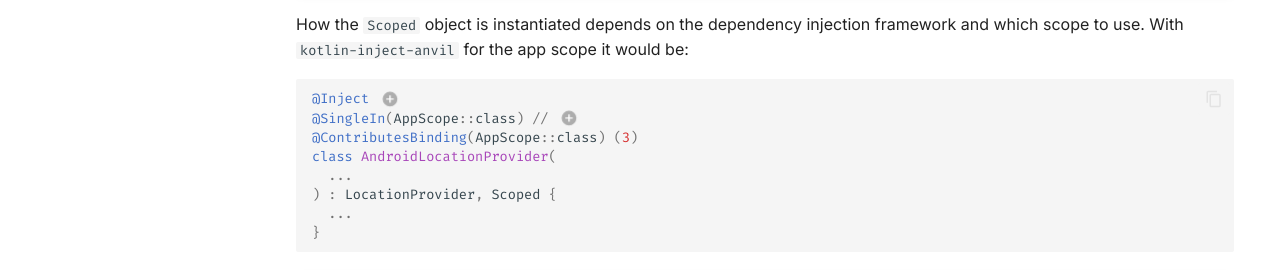
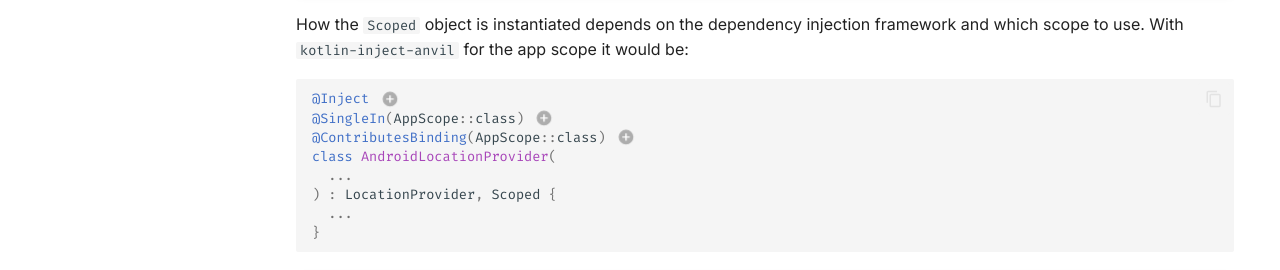
Before and after one commit to amzn/app-platform, an MkDocs documentation site: the page built from docs/scopes.md, in a window 1280 px wide and 900 px high, scrolled down 3409 px. Shown: the part 435-705 px from the top of the window. Built offline with MkDocs 1.6.1 and Material for MkDocs 9.7.7, drawn with Linux system fonts in a browser that asks for light colours; comment, search, counter and statistics services are not loaded.

Commit message:
More documentation updates.

````diff
--- a/docs/scopes.md
+++ b/docs/scopes.md
@@ -190,8 +190,8 @@ With `kotlin-inject-anvil` for the app scope it would be:
 
 ```kotlin
 @Inject // (1)!
-@SingleIn(AppScope::class) // (2)
-@ContributesBinding(AppScope::class) (3)
+@SingleIn(AppScope::class) // (2)!
+@ContributesBinding(AppScope::class) //(3)!
 class AndroidLocationProvider(
   ...
 ) : LocationProvider, Scoped {
````
